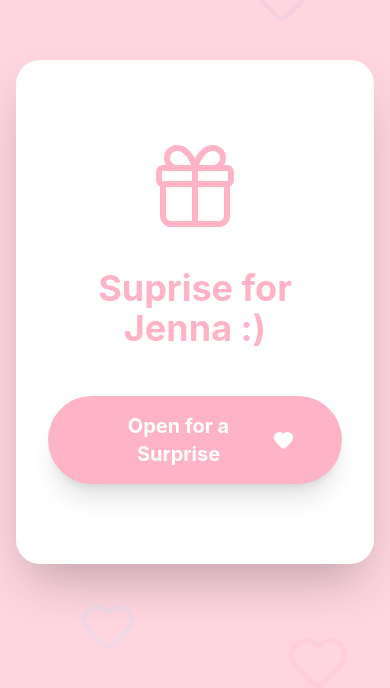
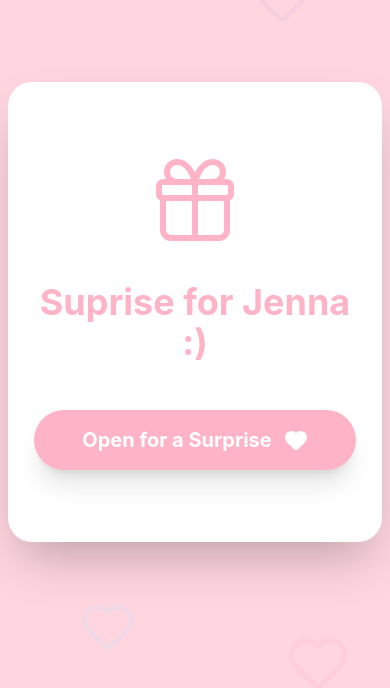
Before and after one commit to Bakar404/projectV, a React (Vite) app: page / in a window 390 px wide. Shown: the part 110-798 px from the top of the page. Built offline with nearby package versions, Linux system fonts and the light colour scheme.

Commit message:
Optimize mobile layout to show background and falling photos on sides

```diff
--- a/src/App.jsx
+++ b/src/App.jsx
@@ -47,7 +47,7 @@ function App() {
 
   return (
     <div
-      className="min-h-screen flex items-center justify-center p-4 overflow-hidden"
+      className="min-h-screen flex items-center justify-center px-2 py-8 md:p-4 overflow-hidden"
       style={{ backgroundColor: "#ffd6e0" }}
     >
       {/* Falling Photos Background - Only show during letter page */}
@@ -78,7 +78,7 @@ function App() {
         initial={{ opacity: 0, scale: 0.9 }}
         animate={{ opacity: 1, scale: 1 }}
         transition={{ duration: 0.5 }}
-        className="relative w-full max-w-2xl bg-white rounded-3xl shadow-2xl p-8 md:p-12 z-10"
+        className="relative w-full max-w-md md:max-w-2xl bg-white rounded-3xl shadow-2xl p-6 md:p-12 z-10"
       >
         <AnimatePresence mode="wait">
           {showLanding ? (
```
